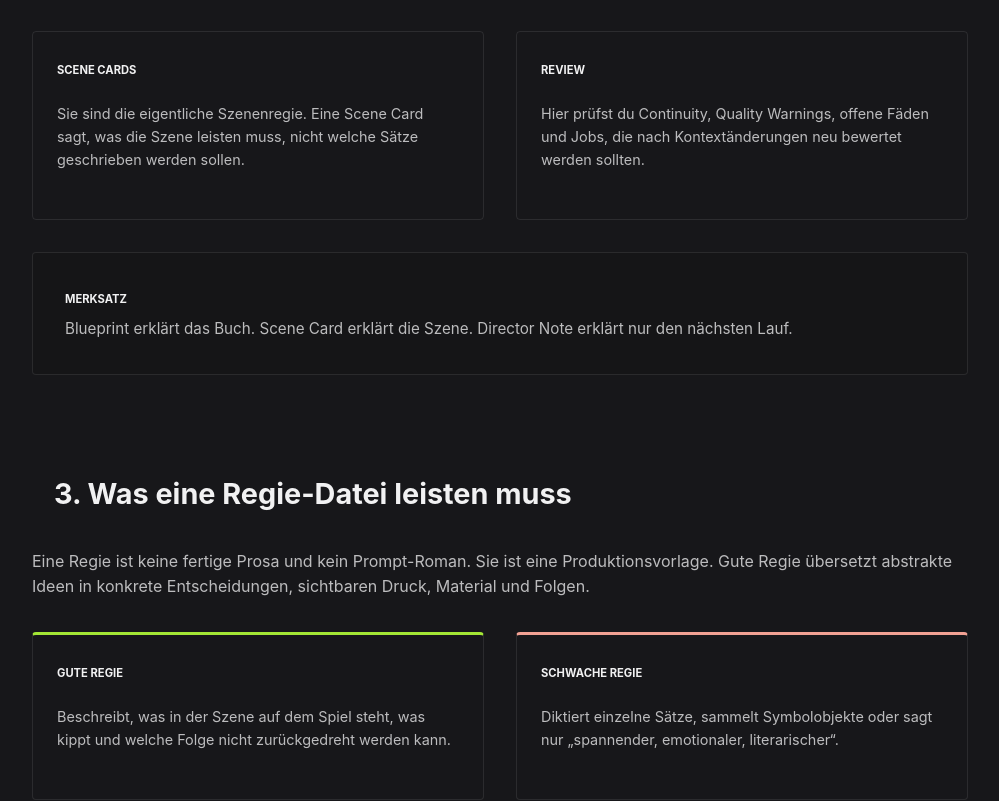
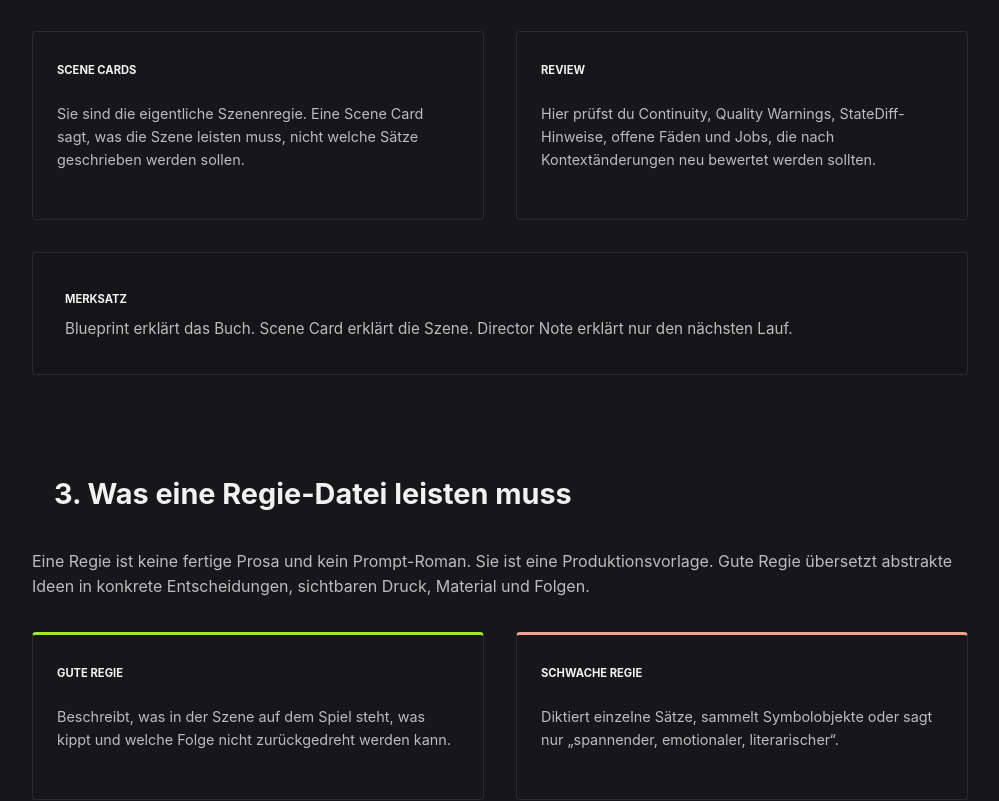
Before and after one commit to KleinDigitalSolutions/EMBER, a Next.js app: page /studio/guide in a window 1280 px wide. Shown: the part 1840-2641 px from the top of the page, without its empty margins (140-1139 px from the left). Built offline with nearby package versions, Linux system fonts and the light colour scheme.

Commit message:
Umbau ember

```diff
--- a/app/studio/guide/page.tsx
+++ b/app/studio/guide/page.tsx
@@ -323,8 +323,8 @@ export default function StudioGuidePage() {
           <div className="grid-item">
             <span className="label">Review</span>
             <p style={{ fontSize: "0.9rem" }}>
-              Hier prüfst du Continuity, Quality Warnings, offene Fäden und Jobs, die nach
-              Kontextänderungen neu bewertet werden sollten.
+              Hier prüfst du Continuity, Quality Warnings, StateDiff-Hinweise, offene Fäden
+              und Jobs, die nach Kontextänderungen neu bewertet werden sollten.
             </p>
           </div>
         </div>
@@ -727,8 +727,8 @@ Scene Card
           <div className="grid-item">
             <span className="label">Review</span>
             <p style={{ fontSize: "0.9rem" }}>
-              Lies Continuity und Quality Warnings. Warnungen sind Hinweise, keine
-              automatischen Rewrite-Befehle.
+              Lies Continuity, Quality Warnings und den extrahierten StateDiff, wenn vorhanden.
+              Warnungen sind Hinweise, keine automatischen Rewrite-Befehle.
             </p>
           </div>
           <div className="grid-item">
@@ -743,6 +743,15 @@ Scene Card
               Speichert den Stand in Supabase. Erst dann ist der Projektstand stabil.
             </p>
           </div>
+        </div>
+
+        <div className="highlight-box">
+          <span className="label">Memory</span>
+          <p style={{ margin: 0, fontSize: "0.95rem" }}>
+            Ein StateDiff ist ein Vorschlag für Memory-Updates: Objekte, Wissen, Promises und
+            mögliche Canon-Fakten werden typisiert geprüft. Szenenlokale Details bleiben lokal;
+            Canon entsteht erst nach expliziter Freigabe.
+          </p>
         </div>
 
         <div className="highlight-box">
```
